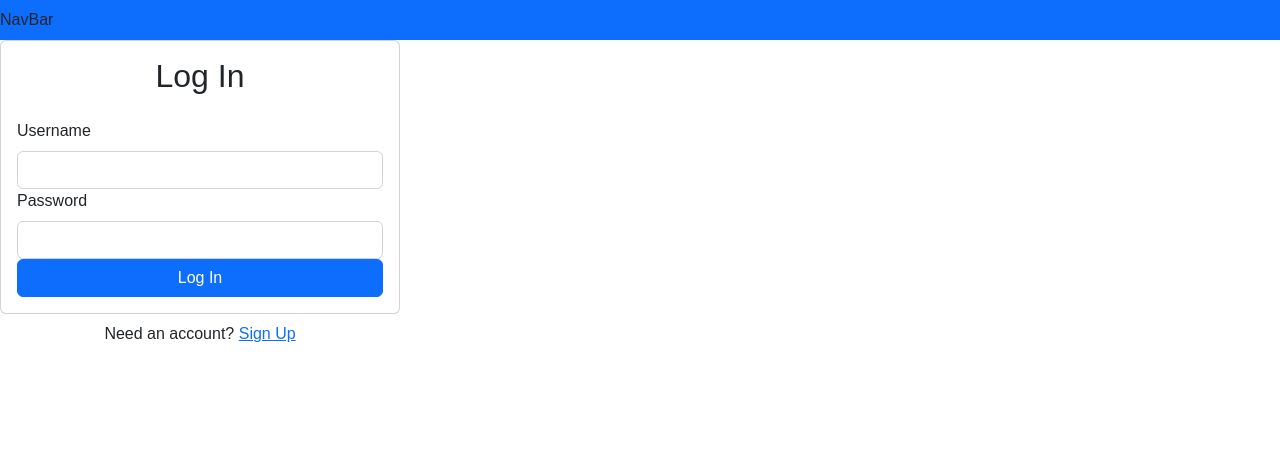
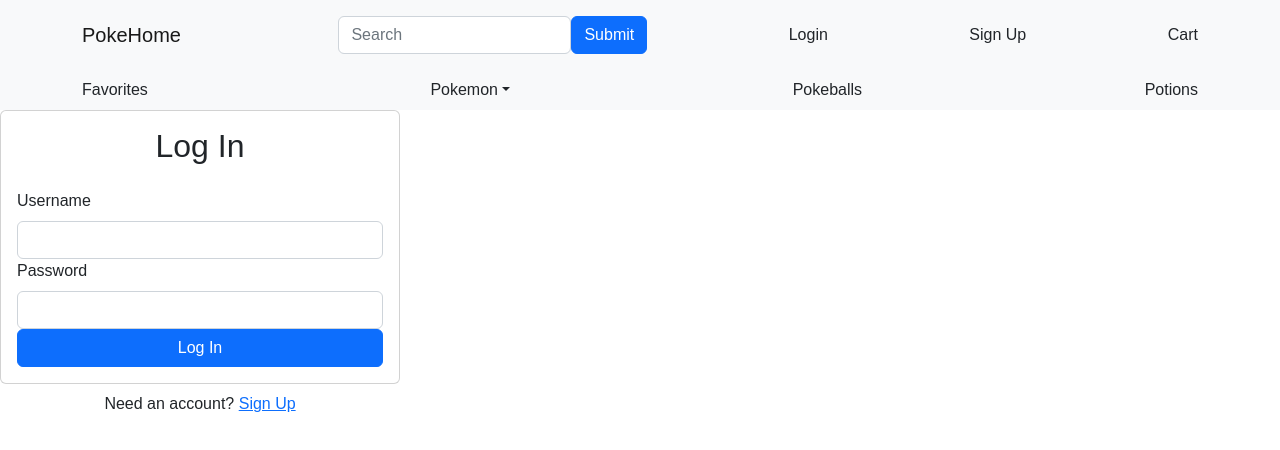
Before and after one commit to graceshopper-team-mastadon/GraceShopper-Congo, a React app: page /login in a window 1280 px wide. Shown: the top 450 px of the page. Built offline with nearby package versions, Linux system fonts and the light colour scheme.

Commit message:
NavBar functionality

```diff
--- a/client/App.js
+++ b/client/App.js
@@ -4,15 +4,15 @@
 import AllProducts from "./components/BrowseProducts/AllProducts";
 import CategoryView from "./components/BrowseProducts/CategoryView";
 import NavBar from "./components/NavBar";
+import PokeHome from "./components/PokeHome";
 import Signup from "./components/Signup";
 import Login from "./components/Login";
 
 const App = () => {
   return (
     <>
-      <div>
-        <nav>{<NavBar />}</nav>
-      </div>
+      <div>{<PokeHome />}</div>
+      <div>{<NavBar />}</div>
       <Routes>
         <Route exact path="/" element={<Home />} />
         <Route exact path="/products" element={<AllProducts />} />
--- a/client/components/NavBar.js
+++ b/client/components/NavBar.js
@@ -1,7 +1,24 @@
 import React from "react";
-import { Link } from "react-router-dom";
+import Container from "react-bootstrap/Container";
+import Nav from "react-bootstrap/Nav";
+import Navbar from "react-bootstrap/Navbar";
+import NavDropdown from "react-bootstrap/NavDropdown";
 
 const NavBar = () => {
-  return <nav className="navbar navbar-light bg-primary">NavBar</nav>;
+  return (
+    <div>
+      <Navbar className="navbar bg-light">
+        <Container>
+          <Nav.Link href="">Favorites</Nav.Link>
+          <NavDropdown title="Pokemon" id="basic-nav-dropdown">
+            <NavDropdown.Item href="/products">All Pokemon</NavDropdown.Item>
+            <NavDropdown.Item href="">Types</NavDropdown.Item>
+          </NavDropdown>
+          <Nav.Link href="">Pokeballs</Nav.Link>
+          <Nav.Link href="">Potions</Nav.Link>
+        </Container>
+      </Navbar>
+    </div>
+  );
 };
 export default NavBar;
--- /dev/null
+++ b/client/components/PokeHome.js
@@ -0,0 +1,32 @@
+import React from "react";
+import {
+  FormGroup,
+  FormControl,
+  Button,
+  Form,
+  Navbar,
+  Nav,
+  Container,
+} from "react-bootstrap";
+
+const PokeHome = () => {
+  return (
+    <div>
+      <Navbar className="navbar navbar-fixed-bottom bg-light">
+        <Container>
+          <Navbar.Brand href="/">PokeHome</Navbar.Brand>
+          <Form className="navbar bg-light">
+            <FormGroup>
+              <FormControl type="text" placeholder="Search" />
+            </FormGroup>
+            <Button type="submit">Submit</Button>
+          </Form>
+          <Nav.Link href="/login">Login</Nav.Link>
+          <Nav.Link href="/signup">Sign Up</Nav.Link>
+          <Nav.Link href="">Cart</Nav.Link>
+        </Container>
+      </Navbar>
+    </div>
+  );
+};
+export default PokeHome;
```
